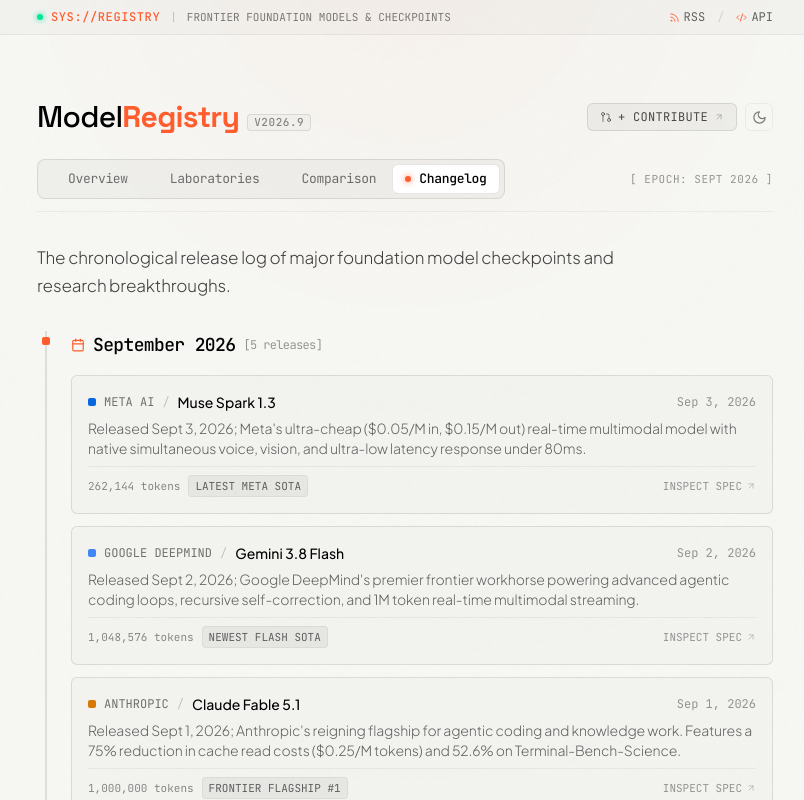
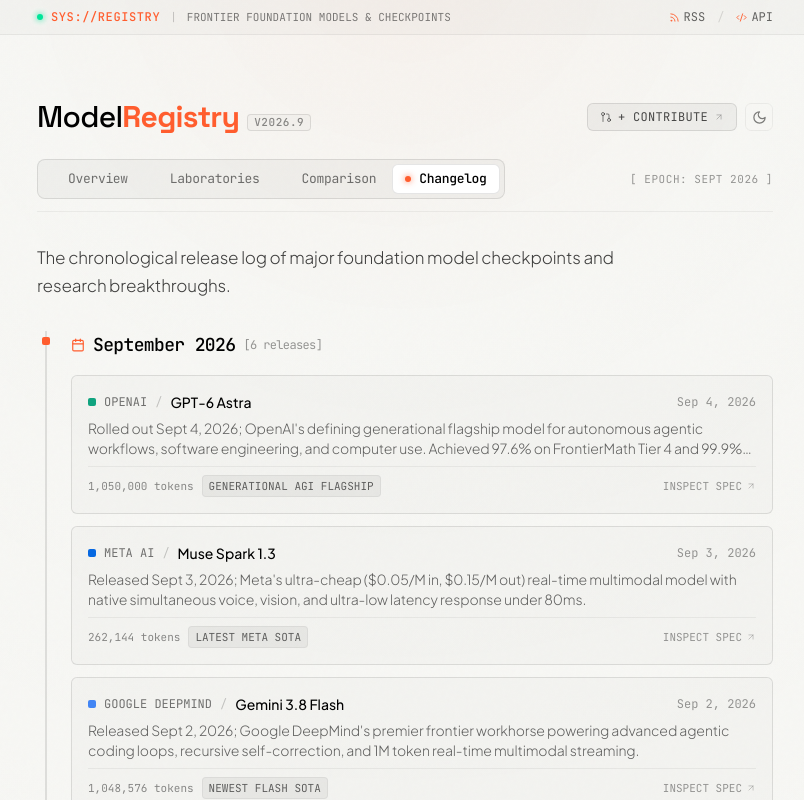
Before and after one commit to TirupMehta/ModelRegistry, a Next.js app: page /timeline in a window 1280 px wide. Shown: the whole page, without its empty margins (235-1039 px from the left). Built offline with nearby package versions, Linux system fonts and the light colour scheme.

Commit message:
feat(registry): add GPT-6 Astra (OpenAI)

```diff
--- a/data/companies.ts
+++ b/data/companies.ts
@@ -31,9 +31,9 @@ export const companies: Record<string, Company> = {
     website: "https://openai.com",
     headquarters: "San Francisco, CA",
     accentColor: "#10a37f",
-    description: "Pioneered unified foundation models with GPT-5.6 (Sol, Terra, Luna) and the Astra critical-capability cybersecurity model.",
-    latestFlagship: "GPT-5.6 Sol / Terra Pro",
-    latestReasoning: "OpenAI Astra (Cybersecurity) / GPT-5.6 Sol",
+    description: "Pioneered the AGI era with GPT-6 Astra, unified foundation models (GPT-5.6 Sol), and the Astra critical-capability cybersecurity model.",
+    latestFlagship: "GPT-6 Astra",
+    latestReasoning: "GPT-6 Astra / OpenAI Astra",
     openWeightsAdvocate: false,
   },
   google: {
--- a/data/models.ts
+++ b/data/models.ts
@@ -111,15 +111,47 @@ export const modelsData: ModelItem[] = [
 
   // ─── OPENAI ───────────────────────────────────────────────────────────────
   {
+    id: "gpt-6-astra",
+    companyId: "openai",
+    companyName: "OpenAI",
+    name: "GPT-6 Astra",
+    version: "6.0-Astra",
+    releaseDate: "2026-09-04",
+    isCompanyFlagship: true,
+    isLatestCheckpoint: true,
+    statusBadge: "GENERATIONAL AGI FLAGSHIP",
+    category: "flagship",
+    categoryLabel: "Agentic Frontier Foundation",
+    contextWindow: "1,050,000 tokens",
+    contextWindowTokens: 1050000,
+    maxOutputTokens: "65,536 tokens",
+    parameters: "Autonomous Multi-Agent Architecture",
+    openWeights: false,
+    license: "Proprietary API / ChatGPT Plus & Pro",
+    pricing: { input: 10.0, output: 50.0 },
+    highlight: "Rolled out Sept 4, 2026; OpenAI's defining generational flagship model for autonomous agentic workflows, software engineering, and computer use. Achieved 97.6% on FrontierMath Tier 4 and 99.9% on ARC-AGI-3.",
+    modalities: ["Text", "Vision", "Audio", "Code"],
+    benchmarks: {
+      sweBench: "82.4%",
+      mmluPro: "89.2%",
+      gpqa: "78.6%",
+    },
+    links: {
+      announcement: "https://openai.com/index/gpt-6-astra/",
+      playground: "https://chatgpt.com",
+      apiDocs: "https://platform.openai.com/docs",
+    },
+  },
+  {
     id: "gpt-5-6-sol",
     companyId: "openai",
     companyName: "OpenAI",
     name: "GPT-5.6 Sol",
     version: "5.6",
     releaseDate: "2026-08-05",
-    isCompanyFlagship: true,
+    isCompanyFlagship: false,
     isLatestCheckpoint: false,
-    statusBadge: "PRIMARY FLAGSHIP",
+    statusBadge: "HIGH-PERFORMANCE FRONTIER",
     category: "flagship",
     categoryLabel: "Frontier Foundation",
     contextWindow: "1,050,000 tokens",
```
Also changed, not shown: 1 other file (tests, documents, lock files or other folders).
